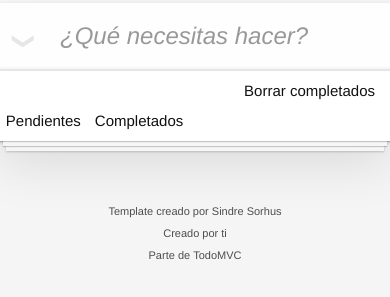
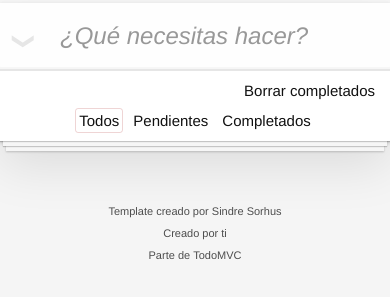
Before and after one commit to lenondev/ToDo-app-js, a website built with webpack: page docs/index.html in a window 390 px wide. Shown: the part 127-424 px from the top of the page. Built offline with nearby package versions, Linux system fonts and the light colour scheme.

Commit message:
responsive design

```diff
--- a/docs/index.html
+++ b/docs/index.html
@@ -1 +1 @@
-<!doctype html><html lang="en"><head><meta charset="utf-8"><meta name="viewport" content="width=device-width,initial-scale=1"><title>Template • TodoMVC</title><link rel="icon" href="favicon.png"><script defer="defer" src="main.7ae31bb0760252d0e50a.js"></script><link href="main.281398a22402f849ade8.css" rel="stylesheet"></head><body><section class="todoapp"><header class="header"><h1>Tareas</h1><input class="new-todo" placeholder="¿Qué necesitas hacer?" autofocus></header><section class="main"><input id="toggle-all" class="toggle-all" type="checkbox"> <label for="toggle-all">Mark all as complete</label><ul class="todo-list"></ul></section><footer class="footer"><ul class="filters"><li><a class="selected filtro" href="#/">Todos</a></li><li><a class="filtro" href="#/active">Pendientes</a></li><li><a class="filtro" href="#/completed">Completados</a></li></ul><button class="clear-completed">Borrar completados</button></footer></section><footer class="info"><p>Template creado por <a href="http://sindresorhus.com">Sindre Sorhus</a></p><p>Creado por <a href="http://todomvc.com">ti</a></p><p>Parte de <a href="http://todomvc.com">TodoMVC</a></p></footer></body></html>
+<!doctype html><html lang="en"><head><meta charset="utf-8"><meta name="viewport" content="width=device-width,initial-scale=1"><title>Template • TodoMVC</title><link rel="icon" href="favicon.png"><script defer="defer" src="main.7ae31bb0760252d0e50a.js"></script><link href="main.bd8eb542af3b5d5b787c.css" rel="stylesheet"></head><body><section class="todoapp"><header class="header"><h1>Tareas</h1><input class="new-todo" placeholder="¿Qué necesitas hacer?" autofocus></header><section class="main"><input id="toggle-all" class="toggle-all" type="checkbox"> <label for="toggle-all">Mark all as complete</label><ul class="todo-list"></ul></section><footer class="footer"><ul class="filters"><li><a class="selected filtro" href="#/">Todos</a></li><li><a class="filtro" href="#/active">Pendientes</a></li><li><a class="filtro" href="#/completed">Completados</a></li></ul><button class="clear-completed">Borrar completados</button></footer></section><footer class="info"><p>Template creado por <a href="http://sindresorhus.com">Sindre Sorhus</a></p><p>Creado por <a href="http://todomvc.com">ti</a></p><p>Parte de <a href="http://todomvc.com">TodoMVC</a></p></footer></body></html>
--- a/src/styles.css
+++ b/src/styles.css
@@ -295,7 +295,7 @@ body {
 	list-style: none;
 	position: absolute;
 	right: 0;
-	left: -255px;
+	left: 0;
 }
 
 .filters li {
```
Also changed, not shown: 2 other files.
